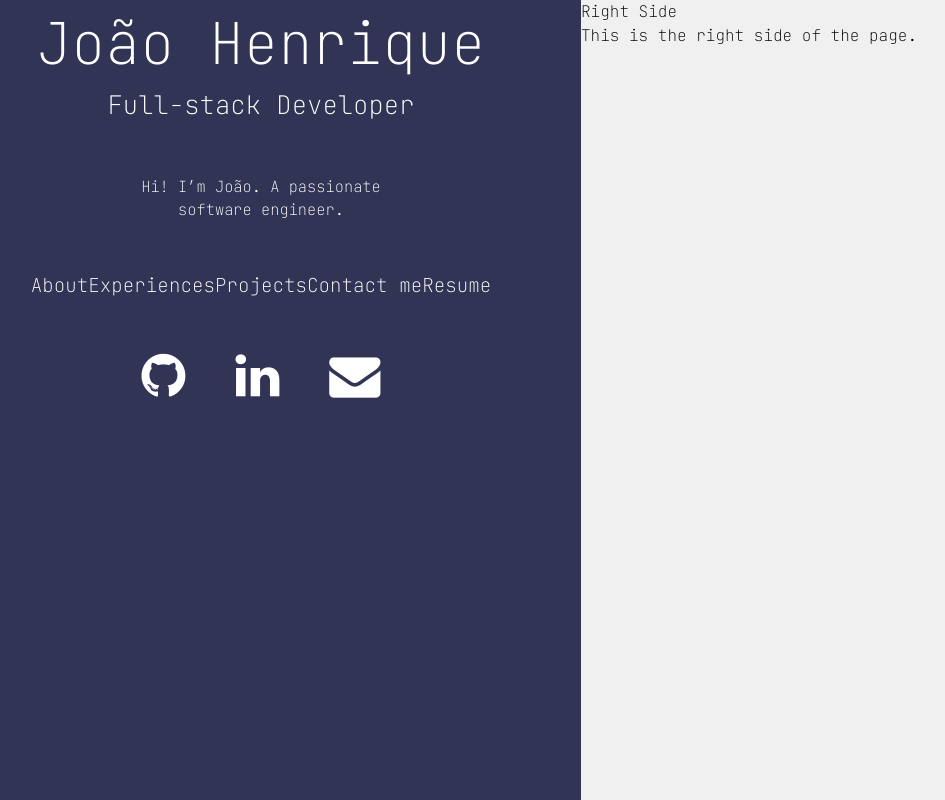
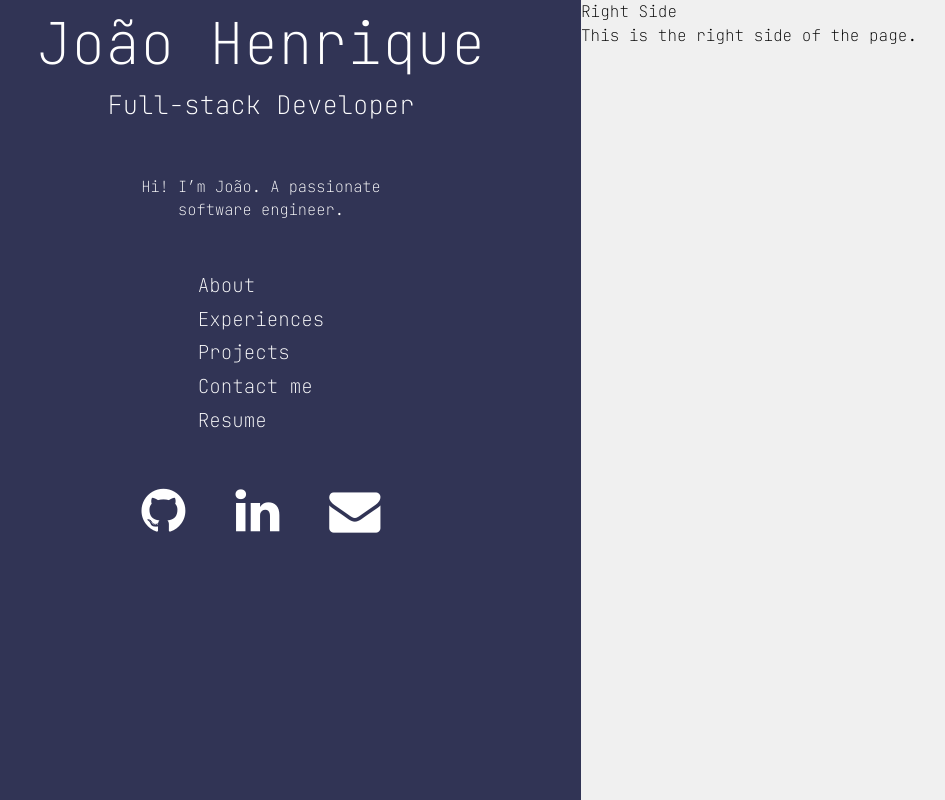
Before and after one commit to joaocarlos-dev/Angular-portifolio, an Angular app: page / in a window 1280 px wide. Shown: the whole page, without its empty margins (59-1004 px from the left). Built offline with nearby package versions, Linux system fonts and the light colour scheme.

Commit message:
add: header css style

```diff
--- a/src/app/shared/header/header.component.html
+++ b/src/app/shared/header/header.component.html
@@ -1,7 +1,9 @@
 <header>
-  <a>About</a>
-  <a>Experiences</a>
-  <a>Projects</a>
-  <a>Contact me</a>
-  <a>Resume</a>
+  <div class="header">
+    <a>About</a>
+    <a>Experiences</a>
+    <a>Projects</a>
+    <a>Contact me</a>
+    <a>Resume</a>
+  </div>
 </header>
--- a/src/app/shared/header/header.component.scss
+++ b/src/app/shared/header/header.component.scss
@@ -0,0 +1,14 @@
+.header {
+    display: flex;
+    flex-direction: column;;
+    align-items: start;
+    gap: 5px;
+    font-size: clamp(1rem, 1.5vw, 6rem);
+    a {
+        text-decoration: none;
+        &:hover {
+            color: rgb(192, 223, 253);
+            transition-duration: 1s;
+        }
+    }
+}
```
Also changed, not shown: src/app/shared/header/header.component.ts (+3 -4 lines).
